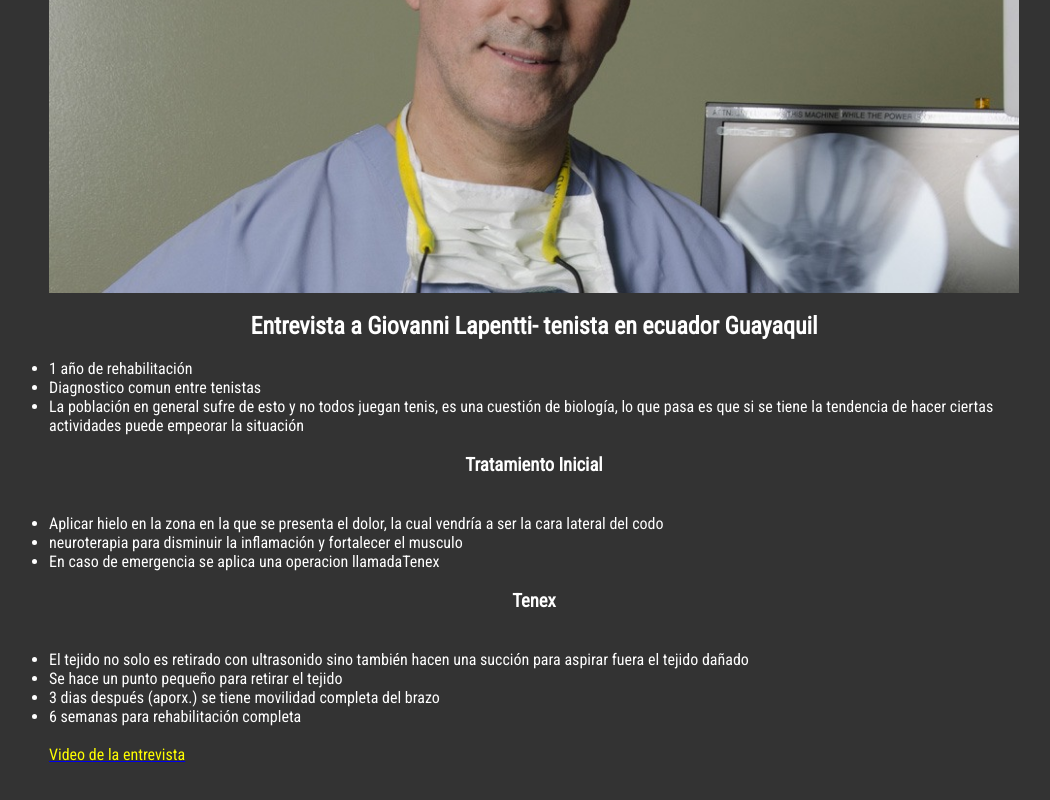
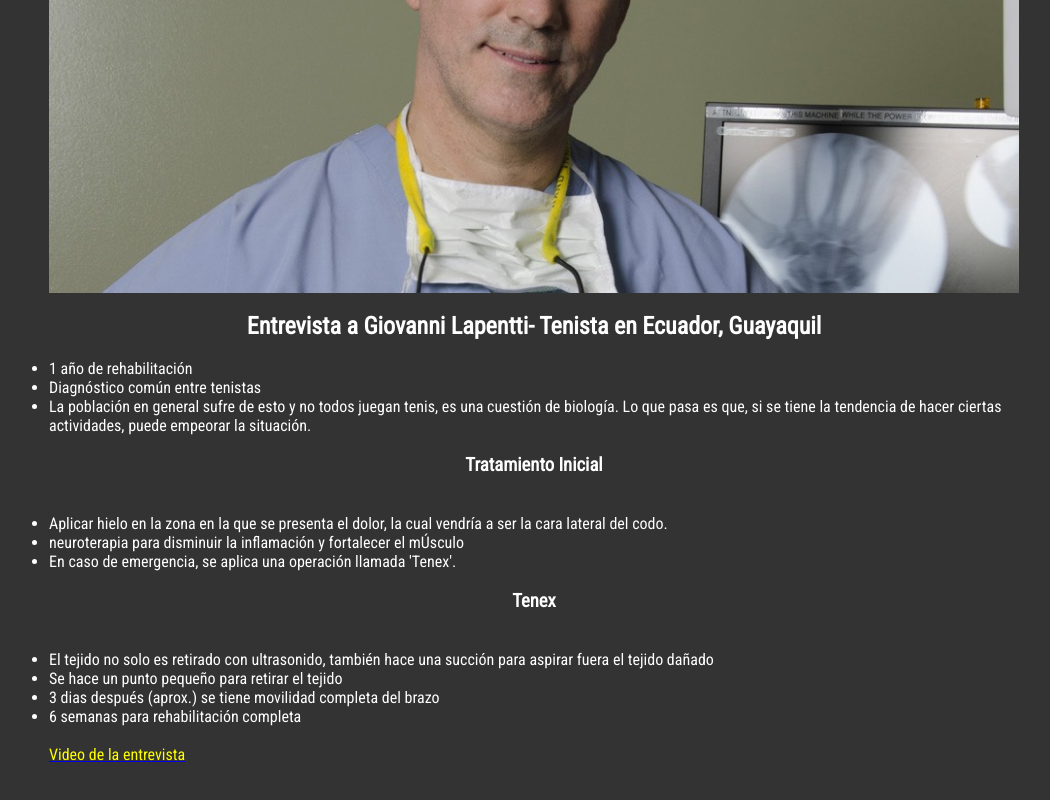
Before and after one commit to renatovasqueztrelles08/BioInc, a plain HTML site: page cuarta.html in a window 1280 px wide. Shown: the part 830-1630 px from the top of the page, without its empty margins (106-1156 px from the left). Drawn offline with Linux system fonts and the light colour scheme.

Commit message:
Update cuarta.html

```diff
--- a/cuarta.html
+++ b/cuarta.html
@@ -38,7 +38,7 @@
 					<p>Epicondilitis</p>
                 </section>
 				 <section id="blog">
-						<h3>Investigacion previa al Proyecto</h3>
+						<h3>Investigación previa al proyecto</h3>
                     <div class="contenedor">
 					<br>
 					<br>
@@ -47,14 +47,14 @@
 							<br>
 							<br>
 
-								<p><h2>Entrevista a Giovanni Lapentti- tenista en ecuador Guayaquil</h2></p>
+								<p><h2>Entrevista a Giovanni Lapentti- Tenista en Ecuador, Guayaquil</h2></p>
 
 								<br>
 
 								<ul>
 									<li>1 año de rehabilitación</li>
-									<li>Diagnostico comun entre tenistas</li>
-									<li>La población en general sufre de esto y no todos juegan tenis, es una cuestión de biología, lo que pasa es que si se tiene la tendencia de hacer ciertas actividades puede empeorar la situación</li></li>
+									<li>Diagnóstico común entre tenistas</li>
+									<li>La población en general sufre de esto y no todos juegan tenis, es una cuestión de biología. Lo que pasa es que, si se tiene la tendencia de hacer ciertas actividades, puede empeorar la situación.</li></li>
 						      </ul>
 							  <br>
 							  <p><h3>Tratamiento Inicial</h3></p>
@@ -62,9 +62,9 @@
 							  <br>
 								<ul>
 
-								   <li>Aplicar hielo en la zona en la que se presenta el dolor, la cual vendría a ser la cara lateral del codo </li>
-									<li>neuroterapia para disminuir la inflamación y fortalecer el musculo</li>
-									<li>En caso de emergencia se aplica una operacion llamadaTenex</li>
+								   <li>Aplicar hielo en la zona en la que se presenta el dolor, la cual vendría a ser la cara lateral del codo. </li>
+									<li>neuroterapia para disminuir la inflamación y fortalecer el mÚsculo</li>
+									<li>En caso de emergencia, se aplica una operación llamada 'Tenex'.</li>
 
 								<br>
 								</ul>
@@ -73,9 +73,9 @@
 								<br>
 								<br>
 								  <ul>
-								  <li>El tejido no solo es retirado con ultrasonido sino también hacen una succión para aspirar fuera el tejido dañado</li>
+								  <li>El tejido no solo es retirado con ultrasonido, también hace una succión para aspirar fuera el tejido dañado</li>
 								  <li>Se hace un punto pequeño para retirar el tejido </li>
-								  <li>3 dias después (aporx.) se tiene movilidad completa del brazo </li>
+								  <li>3 dias después (aprox.) se tiene movilidad completa del brazo </li>
 								  <li>6 semanas para rehabilitación completa</li>
 								  </ul>
 								  <br>
```
